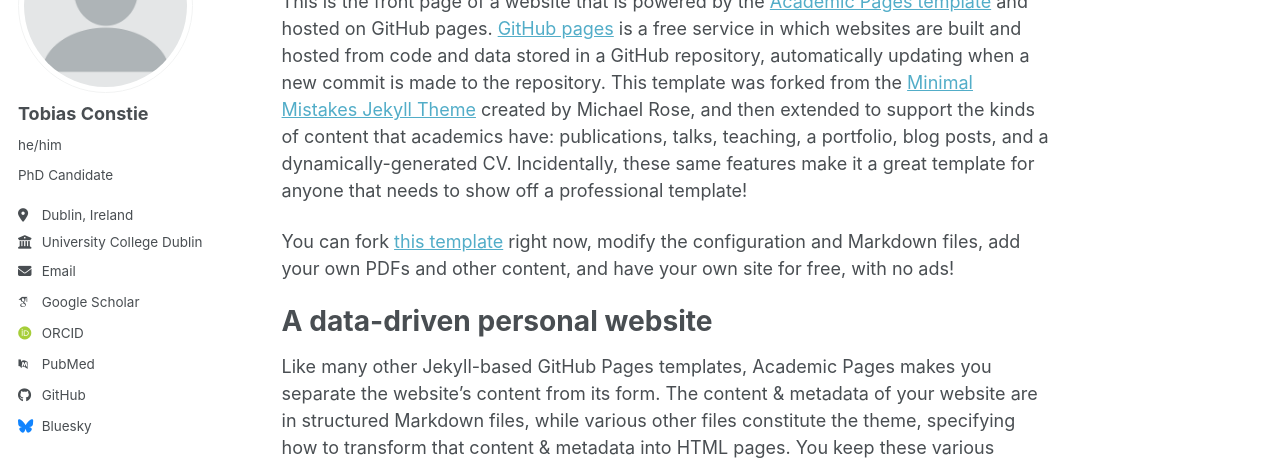
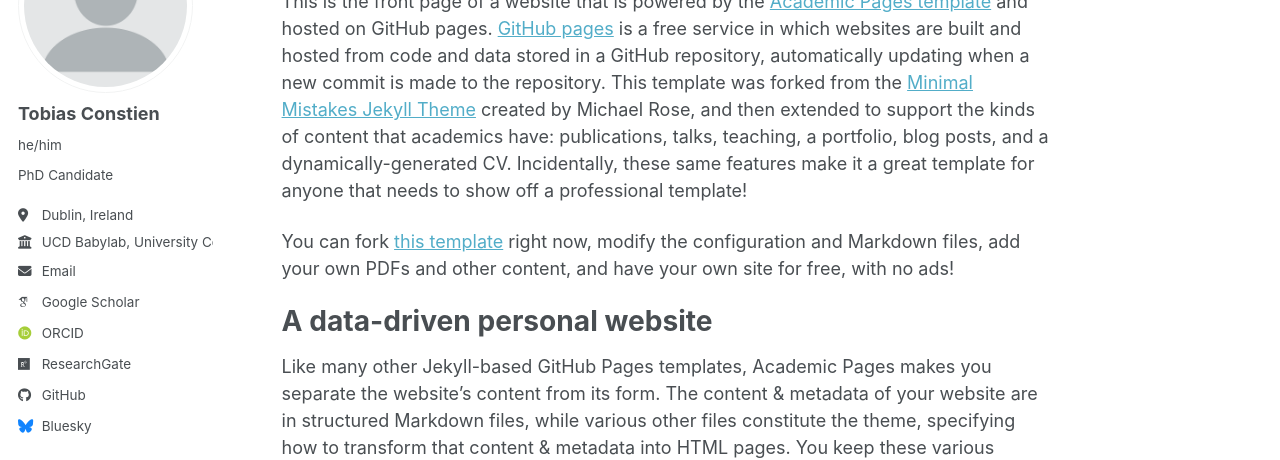
Before and after one commit to tobicn/TobiasConstien, a Jekyll site: the page built from _pages/about.md, in a window 1280 px wide. Shown: the part 183-643 px from the top of the page. Built offline with Jekyll 4.4.1, drawn with Linux system fonts in a browser that asks for light colours; some web fonts are replaced; a script bundle is joined from its source files by our own code; library files that are not in the unit come from our copies.

Commit message:
Revise author profile details in _config.yml
Updated author profile information including name, employer, Google Scholar link, ORCID, and GitHub username.

```diff
--- a/_config.yml
+++ b/_config.yml
@@ -24,25 +24,25 @@
 author:
   # Biographic information
   avatar           : "profile.png"
-  name             : "Tobias Constie"
+  name             : "Tobias Constien"
   pronouns         : "he/him"
   bio              : "PhD Candidate"
   location         : "Dublin, Ireland"
-  employer         : "University College Dublin"
+  employer         : "UCD Babylab, University College Dublin"
   uri              : # URL
   email            : "tobias.constien@ucdconnect.ie"
 
   # Academic websites
   academia         : # URL
   arxiv            : # URL - Update with the correct link to your profile
-  googlescholar    : "https://scholar.google.com/citations?user=PS_CX0AAAAAJ"
+  googlescholar    : "https://scholar.google.com/citations?hl=de&authuser=1&user=AamPOf0AAAAJ"
   inspire-hep      : # URL
   impactstory      : # URL
-  orcid            : "https://orcid.org/yourorcidurl"
+  orcid            : "https://orcid.org/0009-0001-1034-4566"
   semantic         : # URL
   ssrn             : # URL
-  pubmed           : "https://www.ncbi.nlm.nih.gov/pubmed/?term=john+snow"
-  researchgate     : # URL
+  pubmed           : # URL
+  researchgate     : "https://www.researchgate.net/profile/Tobias-Constien?ev=hdr_xprf"
   scopus           : # URL
   zotero           : # URL
 
@@ -51,7 +51,7 @@
   bitbucket        : # Username - Update with your username on the site
   codepen          : # Username
   dribbble         : # Username
-  github           : "academicpages"
+  github           : "tobicn"
   kaggle           : # Username
   stackoverflow    : # User number or user number and name (i.e., use "1" or "1/jeff-atwood")
 
```
